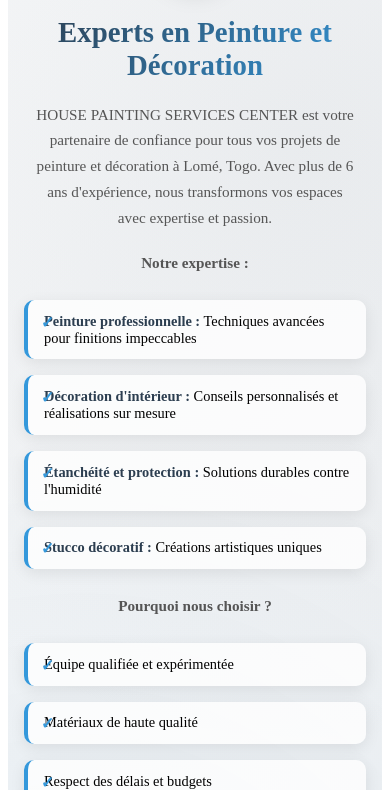
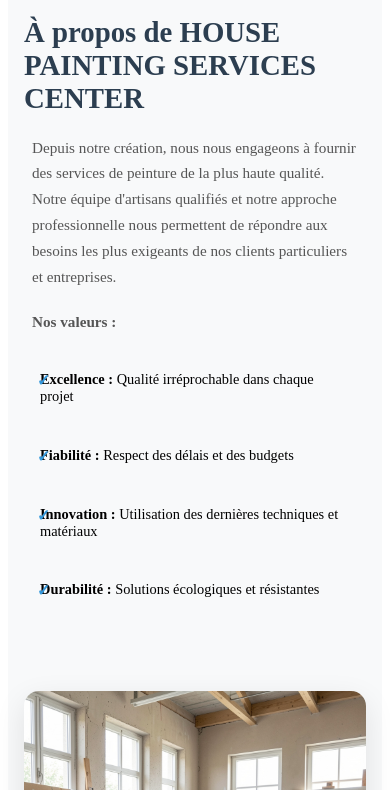
Before and after one commit to faciletechnologie375-source/House-painting-site, a plain HTML site: page index.html in a window 390 px wide. Shown: the part 3249-4039 px from the top of the page. Drawn offline with Linux system fonts and the light colour scheme.

Commit message:
Restore about section to original version - remove enhanced mobile styling

```diff
--- a/index.html
+++ b/index.html
@@ -109,21 +109,14 @@
                     <div class="about-logo">
                         <img src="images/logo-atelier.png" alt="Logo HOUSE PAINTING" class="about-logo-image" onerror="this.src='images/logo-atelier.svg'">
                     </div>
-                    <h2>Experts en Peinture et Décoration</h2>
-                    <p>HOUSE PAINTING SERVICES CENTER est votre partenaire de confiance pour tous vos projets de peinture et décoration à Lomé, Togo. Avec plus de 6 ans d'expérience, nous transformons vos espaces avec expertise et passion.</p>
-                    <p><strong>Notre expertise :</strong></p>
+                    <h2>À propos de HOUSE PAINTING SERVICES CENTER</h2>
+                    <p>Depuis notre création, nous nous engageons à fournir des services de peinture de la plus haute qualité. Notre équipe d'artisans qualifiés et notre approche professionnelle nous permettent de répondre aux besoins les plus exigeants de nos clients particuliers et entreprises.</p>
+                    <p><strong>Nos valeurs :</strong></p>
                     <ul>
-                        <li><strong>Peinture professionnelle :</strong> Techniques avancées pour finitions impeccables</li>
-                        <li><strong>Décoration d'intérieur :</strong> Conseils personnalisés et réalisations sur mesure</li>
-                        <li><strong>Étanchéité et protection :</strong> Solutions durables contre l'humidité</li>
-                        <li><strong>Stucco décoratif :</strong> Créations artistiques uniques</li>
-                    </ul>
-                    <p><strong>Pourquoi nous choisir ?</strong></p>
-                    <ul>
-                        <li>Équipe qualifiée et expérimentée</li>
-                        <li>Matériaux de haute qualité</li>
-                        <li>Respect des délais et budgets</li>
-                        <li>Garantie satisfaction client</li>
+                        <li><strong>Excellence :</strong> Qualité irréprochable dans chaque projet</li>
+                        <li><strong>Fiabilité :</strong> Respect des délais et des budgets</li>
+                        <li><strong>Innovation :</strong> Utilisation des dernières techniques et matériaux</li>
+                        <li><strong>Durabilité :</strong> Solutions écologiques et résistantes</li>
                     </ul>
                 </div>
                 <div class="about-image">
--- a/styles.css
+++ b/styles.css
@@ -817,122 +817,6 @@ footer {
         gap: 2rem;
     }
 
-    /* Enhanced mobile styling for about section */
-    .about-section {
-        padding: 4rem 1rem;
-        background: linear-gradient(135deg, #f8f9fa 0%, #e9ecef 100%);
-        position: relative;
-    }
-
-    .about-section::before {
-        content: '';
-        position: absolute;
-        top: 0;
-        left: 0;
-        right: 0;
-        bottom: 0;
-        background: radial-gradient(circle at 20% 80%, rgba(52, 152, 219, 0.05) 0%, transparent 50%),
-                    radial-gradient(circle at 80% 20%, rgba(44, 62, 80, 0.05) 0%, transparent 50%);
-        pointer-events: none;
-    }
-
-    .about-content {
-        position: relative;
-        z-index: 1;
-    }
-
-    .about-logo {
-        margin-bottom: 2.5rem;
-        text-align: center;
-    }
-
-    .about-logo-image {
-        width: 100px;
-        height: 100px;
-        border-radius: 50%;
-        box-shadow: 0 8px 25px rgba(0,0,0,0.15);
-        margin: 0 auto 1.5rem;
-        transition: transform 0.3s ease;
-    }
-
-    .about-logo-image:hover {
-        transform: scale(1.05);
-    }
-
-    .about-text h2 {
-        font-size: 2rem;
-        color: #2c3e50;
-        margin-bottom: 1.5rem;
-        font-weight: 700;
-        text-align: center;
-        background: linear-gradient(135deg, #2c3e50, #3498db);
-        -webkit-background-clip: text;
-        -webkit-text-fill-color: transparent;
-        background-clip: text;
-    }
-
-    .about-text p {
-        margin-bottom: 1.5rem;
-        color: #555;
-        line-height: 1.7;
-        font-size: 1rem;
-        text-align: center;
-    }
-
-    .about-text ul {
-        list-style: none;
-        padding: 0;
-        margin: 2rem 0;
-    }
-
-    .about-text li {
-        margin-bottom: 1.2rem;
-        padding: 1rem 1.5rem;
-        position: relative;
-        background: rgba(255,255,255,0.8);
-        border-radius: 12px;
-        box-shadow: 0 4px 15px rgba(0,0,0,0.08);
-        border-left: 4px solid #3498db;
-        transition: transform 0.2s ease, box-shadow 0.2s ease;
-    }
-
-    .about-text li:hover {
-        transform: translateY(-2px);
-        box-shadow: 0 6px 20px rgba(0,0,0,0.12);
-    }
-
-    .about-text li::before {
-        content: "✓";
-        color: #3498db;
-        font-weight: bold;
-        position: absolute;
-        left: 1rem;
-        top: 1rem;
-        font-size: 1.1rem;
-    }
-
-    .about-text li strong {
-        color: #2c3e50;
-        font-weight: 600;
-    }
-
-    .about-image {
-        text-align: center;
-        margin-top: 2rem;
-    }
-
-    .about-image img {
-        width: 100%;
-        max-width: 400px;
-        border-radius: 20px;
-        box-shadow: 0 15px 35px rgba(0,0,0,0.15);
-        transition: transform 0.3s ease;
-    }
-
-    .about-image img:hover {
-        transform: scale(1.02);
-    }
-
     .contact-form {
         padding: 1.25rem;
     }
```
